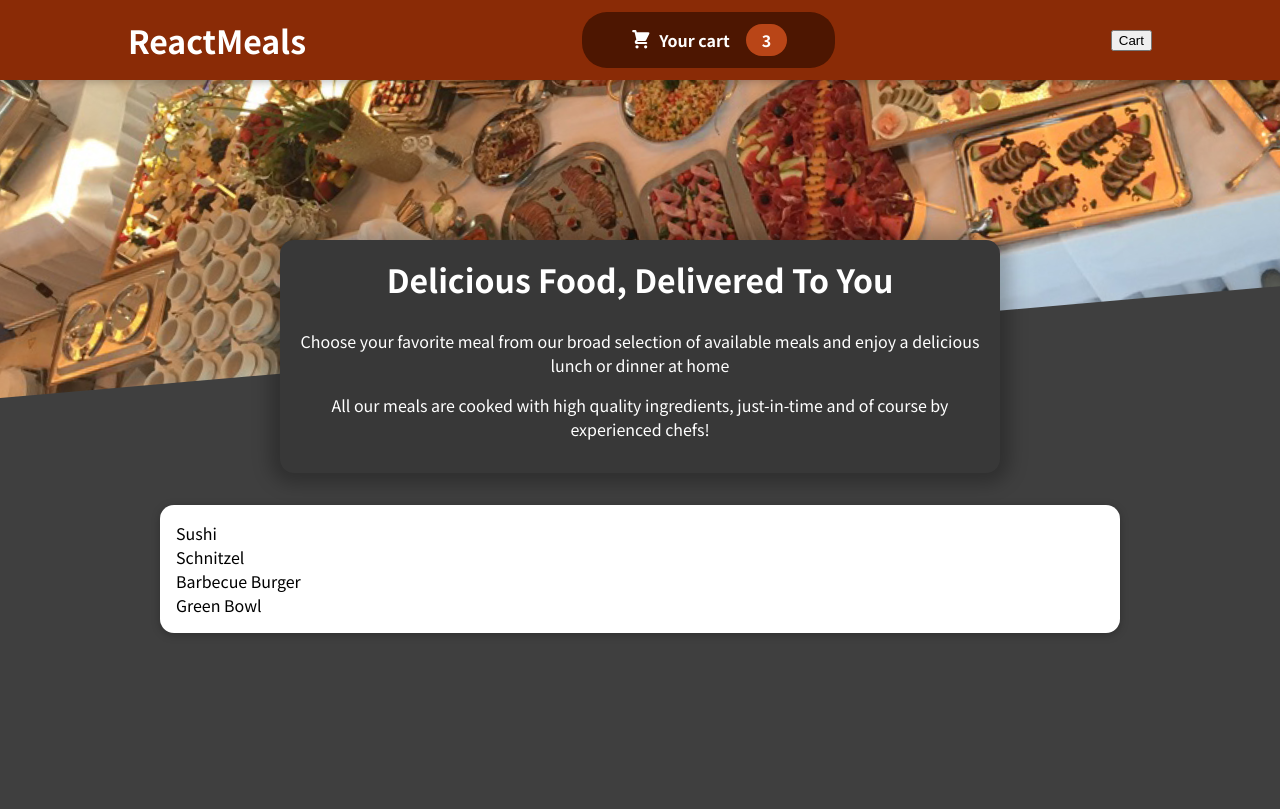
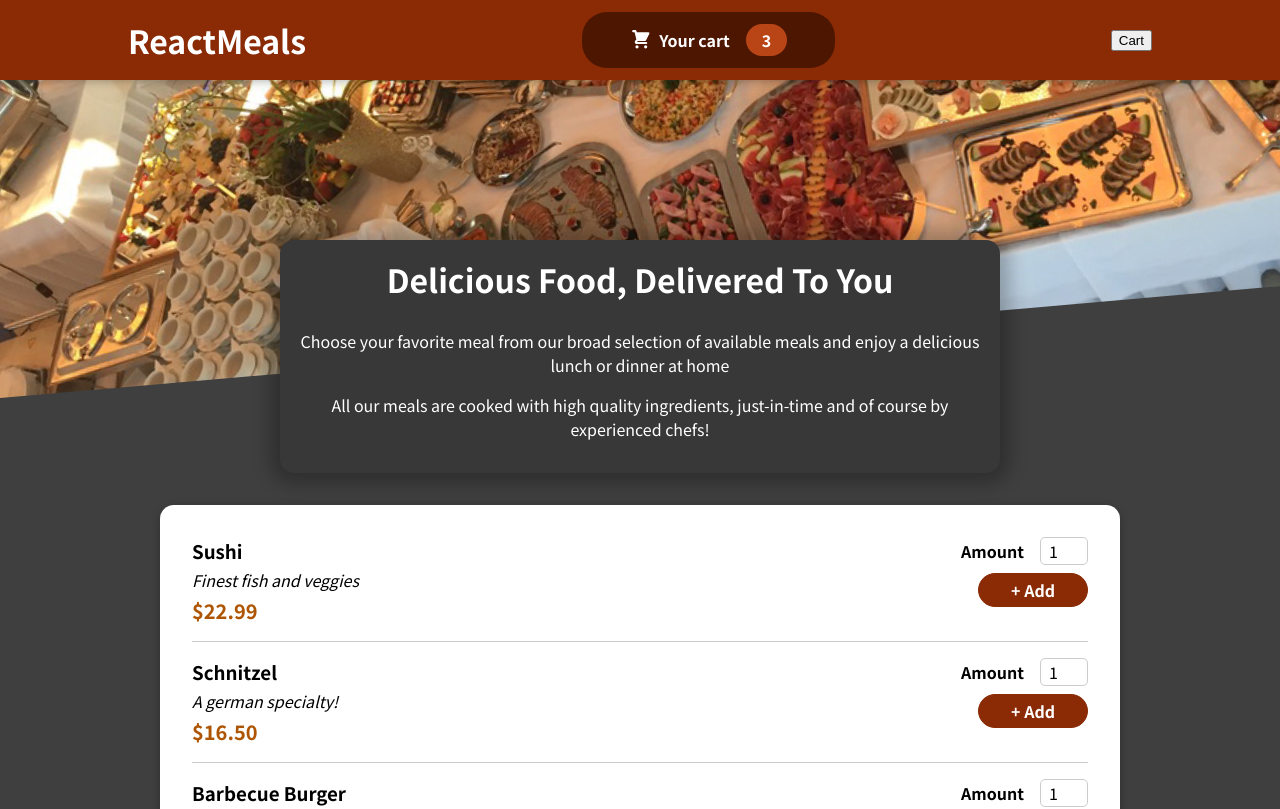
Before and after one commit to esteficodes/Food-app, a React (Create React App) app: page / in a window 1280 px wide. Shown: the top 809 px of the page. Built offline with nearby package versions, Linux system fonts and the light colour scheme.

Commit message:
pdated form with meal id changes

```diff
--- a/src/components/Meals/AvailableMeals.js
+++ b/src/components/Meals/AvailableMeals.js
@@ -1,4 +1,5 @@
 import Card from '../UI/Card';
+import MealItem from './MealItem/MealItem';
 import classes from "./AvailableMeals.module.css";
 
 const DUMMY_MEALS = [
@@ -29,7 +30,15 @@
 ];
 
 const AvailableMeals = () => {
-  const mealsList = DUMMY_MEALS.map((meal) => <li>{meal.name}</li>);
+  const mealsList = DUMMY_MEALS.map((meal) => (
+   <MealItem
+    key={meal.id}
+    name={meal.name}
+    description={meal.description}
+    price={meal.price}
+    />
+  ));
+
   return (
     <section className={classes.meals}>
       <Card>
--- a/src/components/Meals/MealItem/MealItem.js
+++ b/src/components/Meals/MealItem/MealItem.js
@@ -1,3 +1,4 @@
+import MealItemForm from './MealItemForm';
 import classes from './MealItem.module.css';
 
 const MealItem = (props) => {
@@ -11,7 +12,7 @@
         <div className={classes.price}>{price}</div>
       </div>
     <div>
-
+      <MealItemForm />
     </div>
   </li>
   );
--- a/src/components/Meals/MealItem/MealItemForm.js
+++ b/src/components/Meals/MealItem/MealItemForm.js
@@ -1,7 +1,7 @@
 import Input from '../../UI/Input';
 import classes from './MealItemForm.module.css';
 
-const MealItemForm = (props) => {
+const MealItemForm = props => {
   return (
     <form className={classes.form}>
       <Input
--- a/src/components/UI/Input.js
+++ b/src/components/UI/Input.js
@@ -1,6 +1,6 @@
 import classes from './Input.module.css';
 
-const Input = (props) => {
+const Input = props => {
   return (
     <div className={classes.input}>
       <label htmlFor={props.input.id}>{props.label}</label>
```
Also changed, not shown: 1 other file (tests, documents, lock files or other folders).
